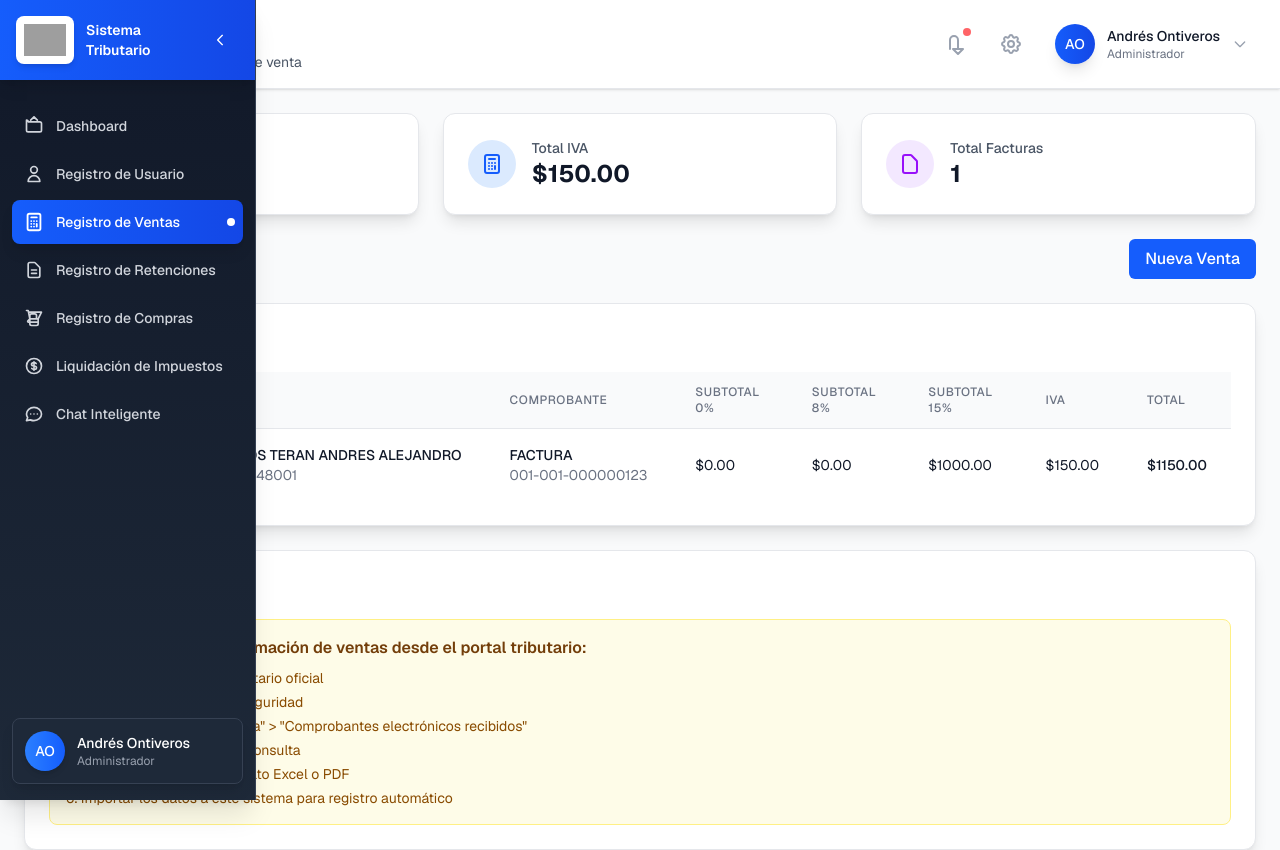
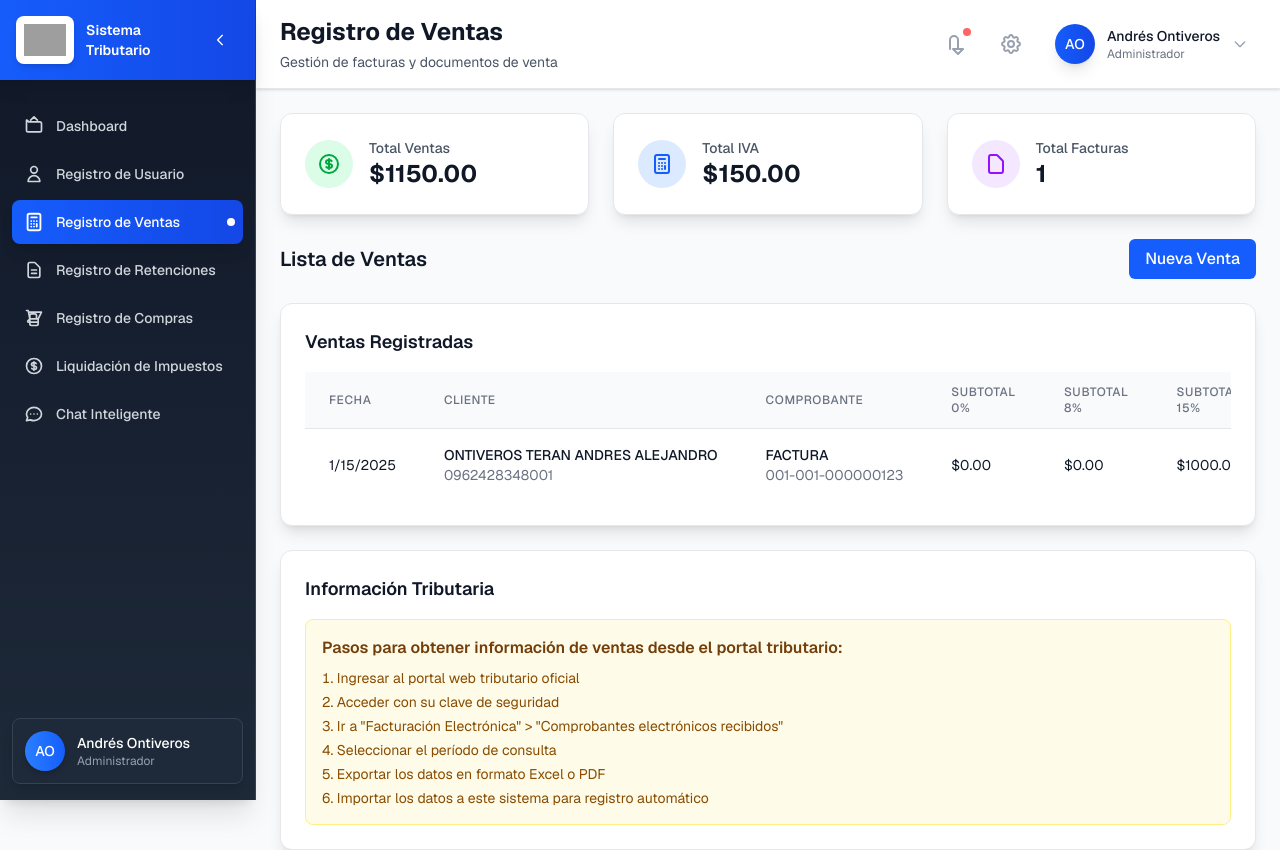
Before and after one commit to andresuisek/tesis-frontend, a Next.js app: page /ventas in a window 1280 px wide. Shown: the top 850 px of the page. Built offline with nearby package versions, Linux system fonts and the light colour scheme; grey boxes are pictures that could not be loaded.

Commit message:
Adjust layout for fixed sidebar
cgen-770e490dc7804f10a69545e09ae8d776

```diff
--- a/src/components/layout/MainLayout.tsx
+++ b/src/components/layout/MainLayout.tsx
@@ -11,9 +11,9 @@ interface MainLayoutProps {
 
 export default function MainLayout({ children, title, subtitle }: MainLayoutProps) {
   return (
-    <div className="min-h-screen bg-gray-50 flex">
+    <div className="min-h-screen bg-gray-50">
       <Sidebar />
-      <div className="flex-1 flex flex-col">
+      <div className="flex flex-col ml-64">
         <Header title={title} subtitle={subtitle} />
         <main className="flex-1 overflow-x-hidden overflow-y-auto p-6">
           {children}
```
